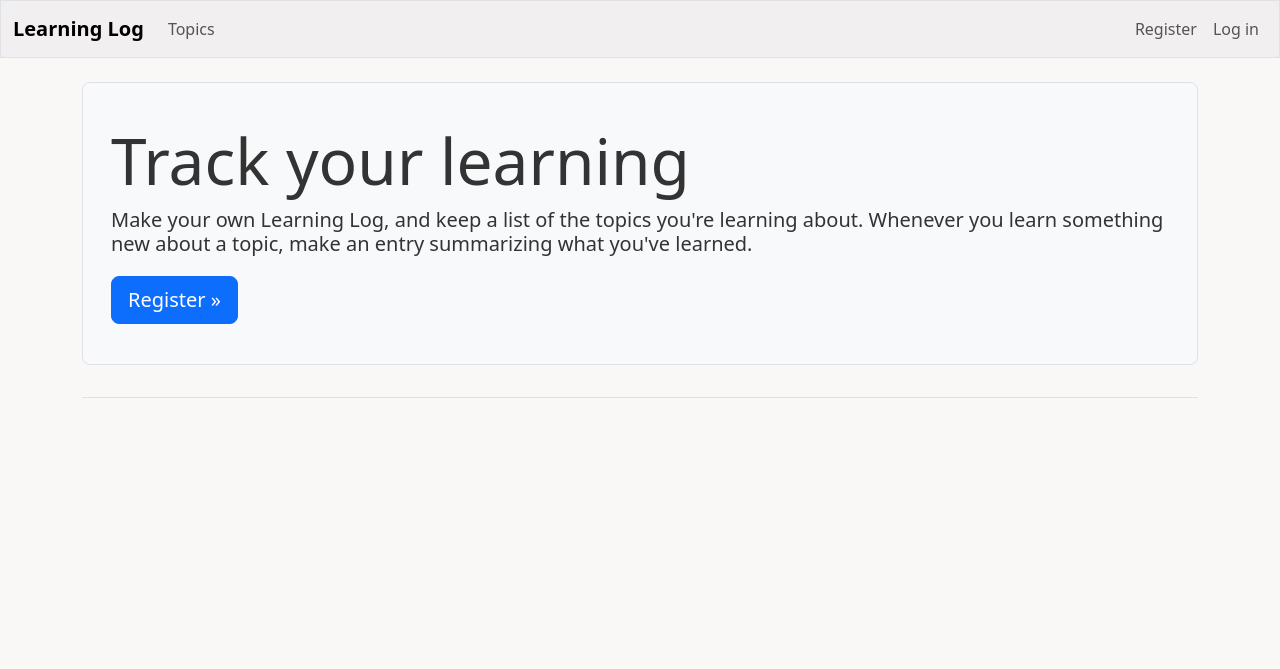
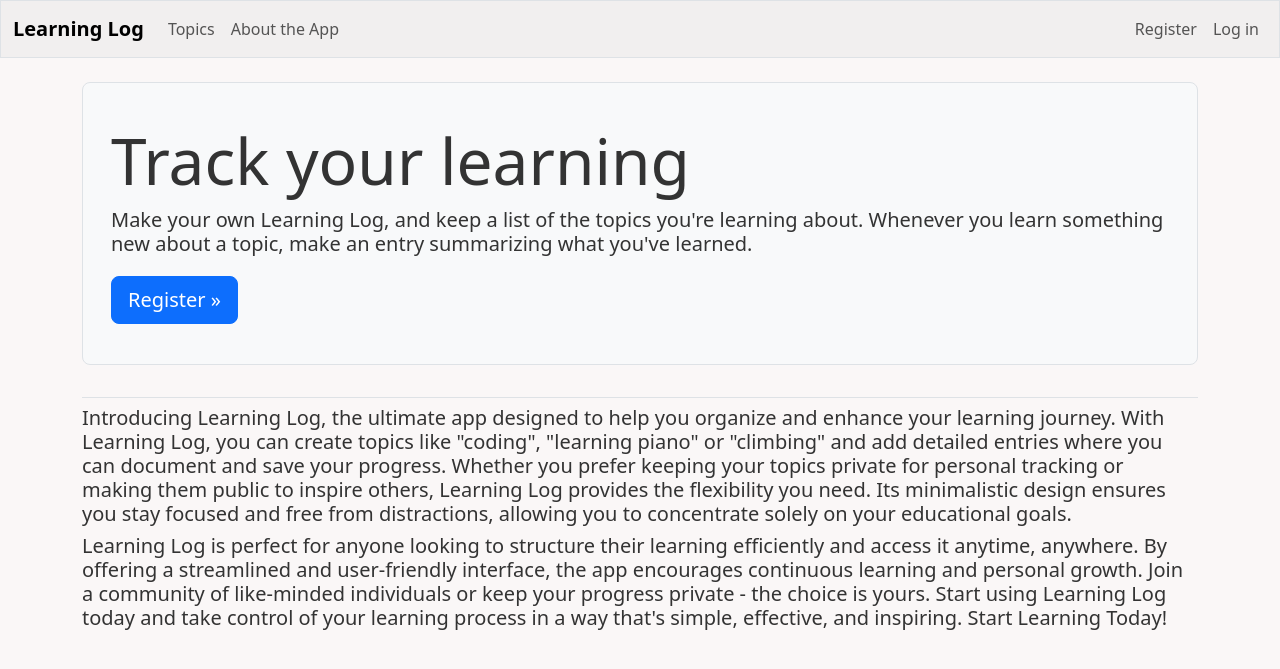
Before and after one commit to Filbog/learning-log, a Django app: page / in a window 1280 px wide. Shown: the top 669 px of the page. Run offline with Django 5.2, Linux system fonts and the light colour scheme; parts of the project's set-up code (start-up, migrations or seed data) failed here and were passed over.

Commit message:
added the 'about' page

```diff
--- a/learning_logs/templates/learning_logs/base.html
+++ b/learning_logs/templates/learning_logs/base.html
@@ -28,6 +28,11 @@
               <li class="nav-item">
                 <a class="nav-link" href="{% url 'learning_logs:topics' %}">
                   Topics</a></li>
+                  <li class="nav-item">
+                    <a href="{% url 'learning_logs:about' %}" class="nav-link">
+                      About the App
+                    </a>
+                  </li>
             </ul> <!-- End of links on left side of navbar -->
 
             <!-- Account-related links -->
--- a/learning_logs/templates/learning_logs/index.html
+++ b/learning_logs/templates/learning_logs/index.html
@@ -16,3 +16,12 @@
     </div>
 
 {% endblock page_header %}
+
+
+{% block content %}
+<h5>Introducing Learning Log, the ultimate app designed to help you organize and enhance your learning journey. With Learning Log, you can create topics like "coding", "learning piano" or "climbing" and add detailed entries where you can document and save your progress. Whether you prefer keeping your topics private for personal tracking or making them public to inspire others, Learning Log provides the flexibility you need. Its minimalistic design ensures you stay focused and free from distractions, allowing you to concentrate solely on your educational goals.</h5>
+
+<h5>
+    Learning Log is perfect for anyone looking to structure their learning efficiently and access it anytime, anywhere. By offering a streamlined and user-friendly interface, the app encourages continuous learning and personal growth. Join a community of like-minded individuals or keep your progress private - the choice is yours. Start using Learning Log today and take control of your learning process in a way that's simple, effective, and inspiring. Start Learning Today!
+</h5>
+{% endblock content %}
--- a/learning_logs/urls.py
+++ b/learning_logs/urls.py
@@ -1,4 +1,5 @@
 from django.urls import path
+from django.views.generic import TemplateView
 
 from . import views
 
@@ -11,4 +12,9 @@ urlpatterns = [
     path("new_topic/", views.new_topic, name="new_topic"),
     path("new_entry/<int:topic_id>/", views.new_entry, name="new_entry"),
     path("edit_entry/<int:entry_id>/", views.edit_entry, name="edit_entry"),
+    path(
+        "about/",
+        TemplateView.as_view(template_name="learning_logs/creation_process.html"),
+        name="about",
+    ),
 ]
```
Also changed, not shown: learning_logs/templates/learning_logs/creation_process.html (added, +20 -0 lines), db.sqlite3.
